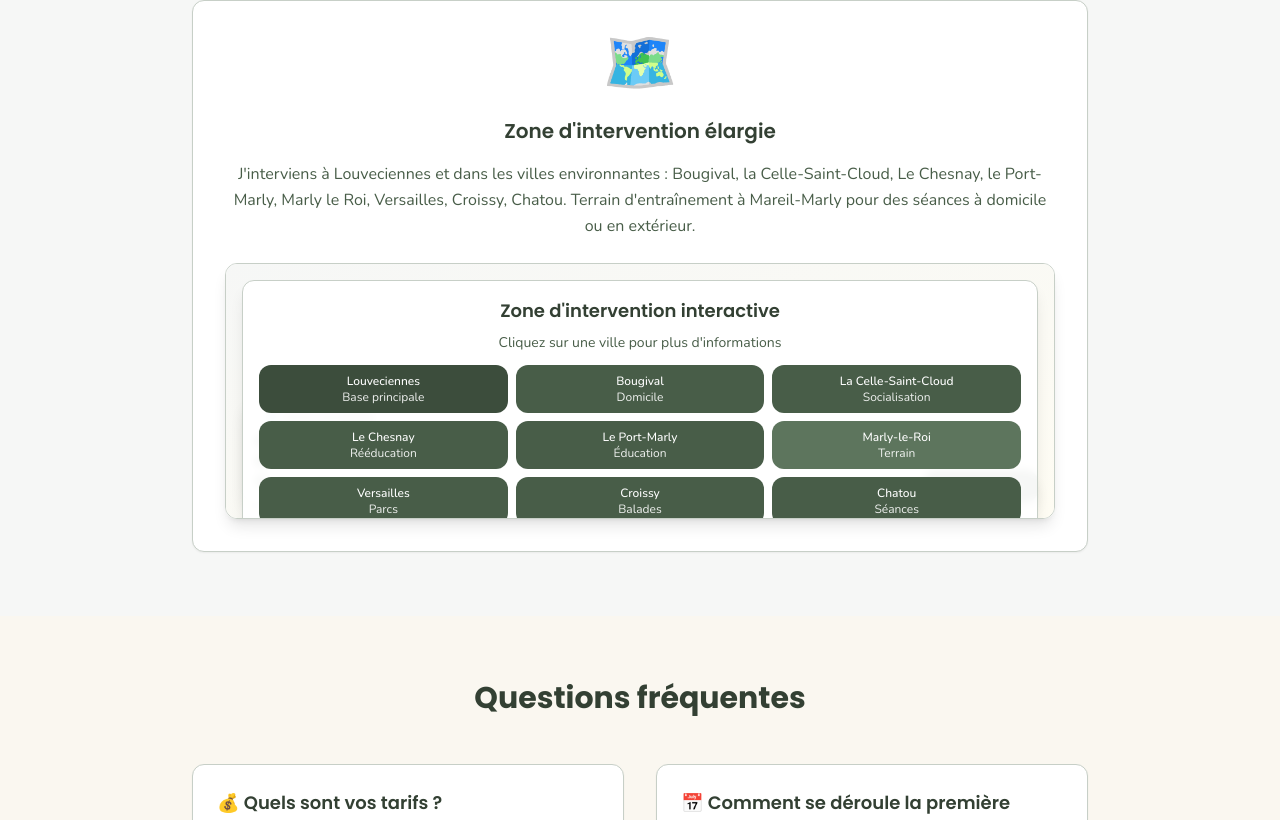
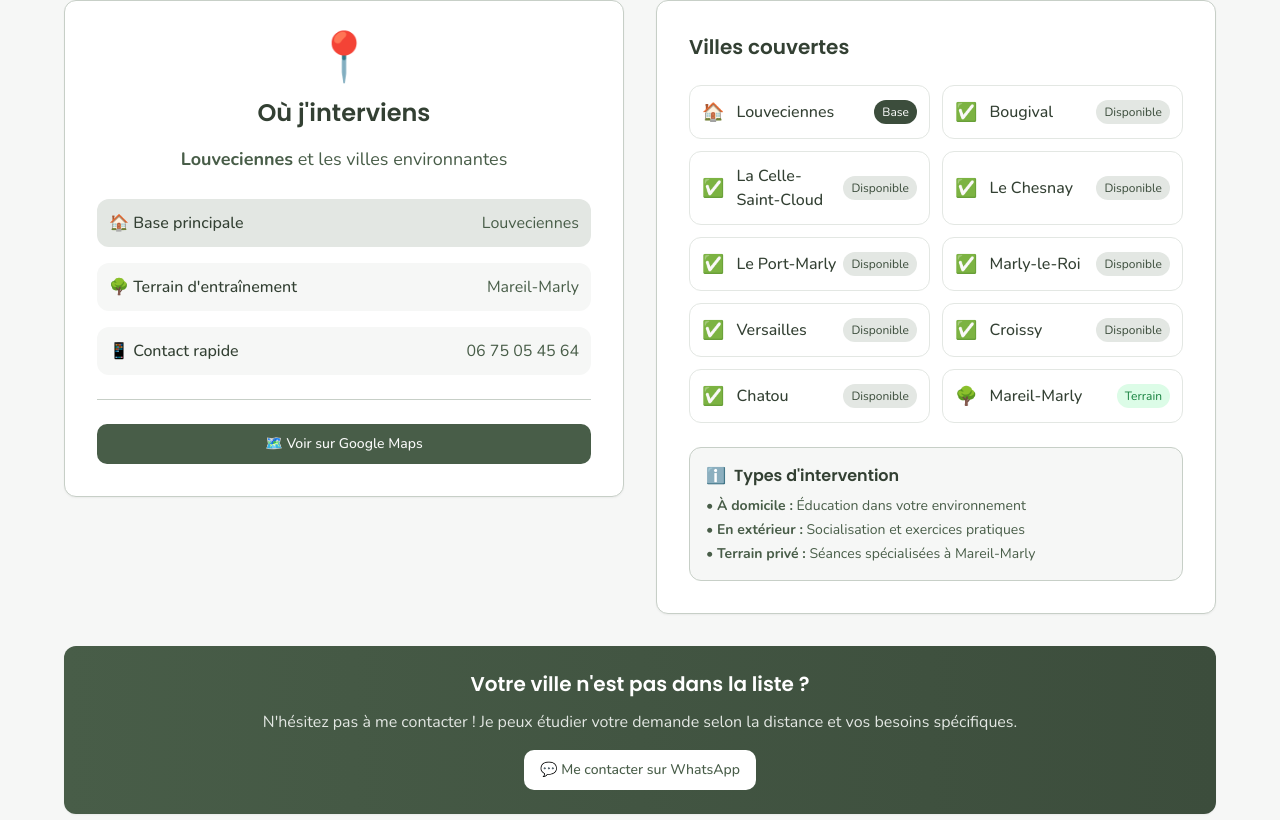
Before and after one commit to BawstosAI/Steph-Educ, a React (Vite) app in the folder complicite-canine-web-main/: page /contact in a window 1280 px wide. Shown: the part 1580-2400 px from the top of the page. Built offline with nearby package versions, Linux system fonts and the light colour scheme.

Commit message:
Update zones d'intervention et amélioration du design de la section interactive

```diff
--- a/complicite-canine-web-main/src/pages/Contact.tsx
+++ b/complicite-canine-web-main/src/pages/Contact.tsx
@@ -215,103 +215,130 @@ const Contact = () => {
       {/* Map Section */}
       <section className="py-16 bg-sage-50">
         <div className="container-width section-padding">
-          <div className="max-w-4xl mx-auto">
+          <div className="max-w-6xl mx-auto">
             <h2 className="text-3xl font-bold text-sage-800 text-center mb-8">
               Zone d'intervention
             </h2>
 
-            <Card className="p-8 text-center border-sage-200">
-              <div className="text-6xl mb-6">🗺️</div>
-              <h3 className="text-xl font-semibold text-sage-800 mb-4">
-                Zone d'intervention élargie
+            <div className="grid grid-cols-1 lg:grid-cols-2 gap-8">
+              {/* Informations principales */}
+              <Card className="p-8 border-sage-200 h-fit">
+                <div className="text-center mb-6">
+                  <div className="text-5xl mb-4">📍</div>
+                  <h3 className="text-2xl font-semibold text-sage-800 mb-4">
+                    Où j'interviens
                   </h3>
-              <p className="text-sage-600 mb-6 leading-relaxed">
-                J'interviens à Louveciennes et dans les villes environnantes : Bougival, la Celle-Saint-Cloud, Le Chesnay, le Port-Marly, Marly le Roi, Versailles, Croissy, Chatou.
-                Terrain d'entraînement à Mareil-Marly pour des séances
-                à domicile ou en extérieur.
+                  <p className="text-lg text-sage-600 leading-relaxed">
+                    <strong>Louveciennes</strong> et les villes environnantes
                   </p>
-              <div className="w-full h-64 rounded-lg overflow-hidden shadow-lg border border-sage-200 relative">
-                {/* Carte interactive personnalisée */}
-                <div className="w-full h-full bg-gradient-to-br from-sage-50 to-warm-50 relative">
-                  {/* Titre et description */}
-                  <div className="absolute top-4 left-4 right-4 z-10">
-                    <div className="bg-white/95 backdrop-blur-sm rounded-lg p-4 shadow-lg border border-sage-200">
-                      <h4 className="text-lg font-semibold text-sage-800 mb-2">Zone d'intervention interactive</h4>
-                      <p className="text-sm text-sage-600 mb-3">
-                        Cliquez sur une ville pour plus d'informations
-                      </p>
+                </div>
 
-                      {/* Grille des villes interactives */}
-                      <div className="grid grid-cols-3 gap-2">
+                <div className="space-y-4">
+                  <div className="flex items-center justify-between p-3 bg-sage-100 rounded-lg">
+                    <span className="font-medium text-sage-800">🏠 Base principale</span>
+                    <span className="text-sage-600">Louveciennes</span>
+                  </div>
+                  <div className="flex items-center justify-between p-3 bg-sage-50 rounded-lg">
+                    <span className="font-medium text-sage-800">🌳 Terrain d'entraînement</span>
+                    <span className="text-sage-600">Mareil-Marly</span>
+                  </div>
+                  <div className="flex items-center justify-between p-3 bg-sage-50 rounded-lg">
+                    <span className="font-medium text-sage-800">📱 Contact rapide</span>
+                    <span className="text-sage-600">06 75 05 45 64</span>
+                  </div>
+                </div>
+
+                <div className="mt-6 pt-6 border-t border-sage-200">
+                  <Button
+                    asChild
+                    className="w-full bg-sage-600 hover:bg-sage-700"
+                  >
+                    <a
+                      href="https://maps.app.goo.gl/qHsD5Xnt5Rc9DrYf7"
+                      target="_blank"
+                      rel="noopener noreferrer"
+                    >
+                      🗺️ Voir sur Google Maps
+                    </a>
+                  </Button>
+                </div>
+              </Card>
+
+              {/* Liste des villes */}
+              <Card className="p-8 border-sage-200">
+                <h4 className="text-xl font-semibold text-sage-800 mb-6">
+                  Villes couvertes
+                </h4>
+
+                <div className="grid grid-cols-1 sm:grid-cols-2 gap-3">
                   {[
-                          { name: "Louveciennes", desc: "Base principale", color: "bg-sage-700" },
-                          { name: "Bougival", desc: "Domicile", color: "bg-sage-600" },
-                          { name: "La Celle-Saint-Cloud", desc: "Socialisation", color: "bg-sage-600" },
-                          { name: "Le Chesnay", desc: "Rééducation", color: "bg-sage-600" },
-                          { name: "Le Port-Marly", desc: "Éducation", color: "bg-sage-600" },
-                          { name: "Marly-le-Roi", desc: "Terrain", color: "bg-sage-500" },
-                          { name: "Versailles", desc: "Parcs", color: "bg-sage-600" },
-                          { name: "Croissy", desc: "Balades", color: "bg-sage-600" },
-                          { name: "Chatou", desc: "Séances", color: "bg-sage-600" }
+                    { name: "Louveciennes", status: "Base", icon: "🏠" },
+                    { name: "Bougival", status: "Disponible", icon: "✅" },
+                    { name: "La Celle-Saint-Cloud", status: "Disponible", icon: "✅" },
+                    { name: "Le Chesnay", status: "Disponible", icon: "✅" },
+                    { name: "Le Port-Marly", status: "Disponible", icon: "✅" },
+                    { name: "Marly-le-Roi", status: "Disponible", icon: "✅" },
+                    { name: "Versailles", status: "Disponible", icon: "✅" },
+                    { name: "Croissy", status: "Disponible", icon: "✅" },
+                    { name: "Chatou", status: "Disponible", icon: "✅" },
+                    { name: "Mareil-Marly", status: "Terrain", icon: "🌳" }
                   ].map((city, index) => (
                     <div
                       key={index}
-                            className={`${city.color} text-white text-xs p-2 rounded-lg cursor-pointer hover:opacity-80 transition-opacity text-center group relative`}
-                            title={`${city.name} - ${city.desc}`}
+                      className="flex items-center justify-between p-3 bg-white rounded-lg border border-sage-100 hover:border-sage-300 hover:shadow-sm transition-all duration-200"
                     >
-                            <div className="font-medium">{city.name}</div>
-                            <div className="text-xs opacity-90">{city.desc}</div>
-
-                            {/* Tooltip au survol */}
-                            <div className="absolute bottom-full left-1/2 transform -translate-x-1/2 mb-2 hidden group-hover:block z-20">
-                              <div className="bg-gray-800 text-white text-xs rounded px-2 py-1 whitespace-nowrap">
-                                📞 06 75 05 45 64
-                                <div className="w-2 h-2 bg-gray-800 transform rotate-45 absolute top-full left-1/2 -translate-x-1/2 -mt-1"></div>
+                      <div className="flex items-center gap-3">
+                        <span className="text-lg">{city.icon}</span>
+                        <span className="font-medium text-sage-800">{city.name}</span>
                       </div>
-                            </div>
+                      <span className={`text-xs px-2 py-1 rounded-full ${
+                        city.status === "Base"
+                          ? "bg-sage-700 text-white"
+                          : city.status === "Terrain"
+                          ? "bg-green-100 text-green-700"
+                          : "bg-sage-100 text-sage-700"
+                      }`}>
+                        {city.status}
+                      </span>
                     </div>
                   ))}
                 </div>
+
+                <div className="mt-6 p-4 bg-sage-50 rounded-lg border border-sage-200">
+                  <h5 className="font-semibold text-sage-800 mb-2 flex items-center gap-2">
+                    <span>ℹ️</span>
+                    Types d'intervention
+                  </h5>
+                  <ul className="text-sm text-sage-600 space-y-1">
+                    <li>• <strong>À domicile :</strong> Éducation dans votre environnement</li>
+                    <li>• <strong>En extérieur :</strong> Socialisation et exercices pratiques</li>
+                    <li>• <strong>Terrain privé :</strong> Séances spécialisées à Mareil-Marly</li>
+                  </ul>
                 </div>
+              </Card>
             </div>
 
-                  {/* Fond décoratif avec forme de zone */}
-                  <div className="absolute inset-0 flex items-center justify-center">
-                    <div className="w-48 h-32 border-2 border-sage-400 border-dashed rounded-3xl opacity-30 transform rotate-12"></div>
-                    <div className="absolute w-32 h-20 border-2 border-sage-500 border-dashed rounded-2xl opacity-20 transform -rotate-6"></div>
+            {/* Section d'appel à l'action */}
+            <div className="mt-8 text-center">
+              <Card className="p-6 bg-gradient-to-r from-sage-600 to-sage-700 text-white border-0">
+                <h4 className="text-xl font-semibold mb-3">
+                  Votre ville n'est pas dans la liste ?
+                </h4>
+                <p className="mb-4 text-sage-100">
+                  N'hésitez pas à me contacter ! Je peux étudier votre demande
+                  selon la distance et vos besoins spécifiques.
+                </p>
+                <Button
+                  asChild
+                  variant="secondary"
+                  className="bg-white text-sage-600 hover:bg-sage-50"
+                >
+                  <a href="https://wa.me/33675054564" target="_blank" rel="noopener noreferrer">
+                    💬 Me contacter sur WhatsApp
+                  </a>
+                </Button>
+              </Card>
             </div>
-
-                  {/* Légende en bas */}
-                  <div className="absolute bottom-4 left-4 bg-white/90 backdrop-blur-sm rounded-lg p-3 shadow-lg border border-sage-200">
-                    <h5 className="text-xs font-semibold text-sage-800 mb-2">🗺️ Zone complète</h5>
-                    <div className="flex items-center gap-2 text-xs text-sage-600 mb-1">
-                      <div className="w-3 h-3 bg-sage-700 rounded-full"></div>
-                      <span>Base Louveciennes</span>
-                    </div>
-                    <div className="flex items-center gap-2 text-xs text-sage-600 mb-1">
-                      <div className="w-3 h-3 bg-sage-600 rounded-full"></div>
-                      <span>Villes couvertes</span>
-                    </div>
-                    <div className="flex items-center gap-2 text-xs text-sage-600">
-                      <div className="w-3 h-3 bg-sage-500 rounded-full"></div>
-                      <span>Terrain Mareil-Marly</span>
-                    </div>
-                  </div>
-
-                  {/* Lien vers Google Maps */}
-                  <div className="absolute bottom-4 right-4">
-                    <a
-                      href="https://www.google.com/maps/search/Louveciennes+Bougival+Celle-Saint-Cloud+Chesnay+Port-Marly+Marly-le-Roi+Versailles+Croissy+Chatou"
-                      target="_blank"
-                      rel="noopener noreferrer"
-                      className="bg-sage-600 hover:bg-sage-700 text-white text-xs px-3 py-2 rounded-lg shadow-lg transition-colors flex items-center gap-1"
-                    >
-                      🗺️ Google Maps
-                    </a>
-                  </div>
-                </div>
-              </div>
-            </Card>
           </div>
         </div>
       </section>
--- a/complicite-canine-web-main/src/pages/Home.tsx
+++ b/complicite-canine-web-main/src/pages/Home.tsx
@@ -121,7 +121,7 @@ const Home = () => {
               Mes interventions
             </h2>
             <p className="text-base sm:text-lg text-sage-600">
-              Basée à Louveciennes, terrain à Mareil-Marly
+              Louveciennes et les villes environnantes : Bougival, la Celle-Saint-Cloud, Le Chesnay, le Port-Marly, Marly le Roi, Versailles, Croissy, Chatou
             </p>
           </div>
 
```
Also changed, not shown: complicite-canine-web-main/src/pages/About.tsx (+6 -9 lines). Lines whose indentation alone changed are shown as unchanged.
